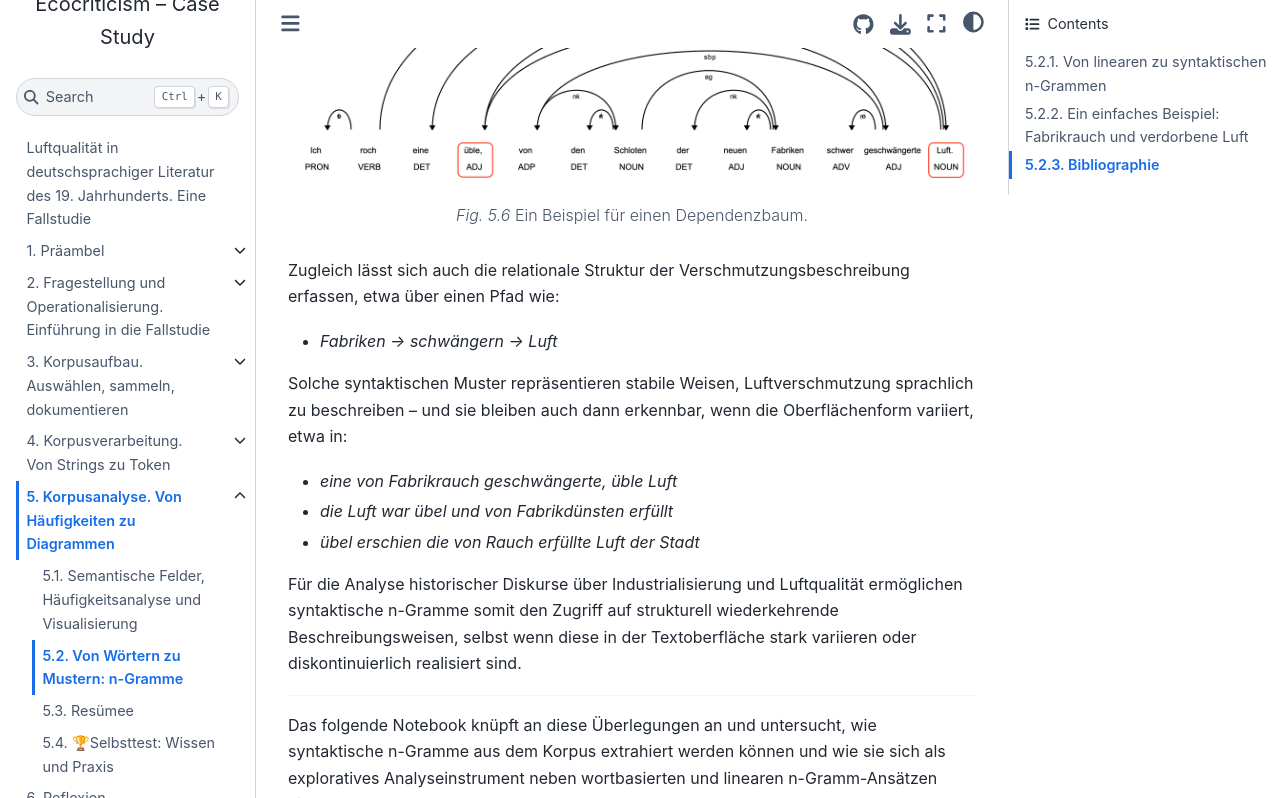
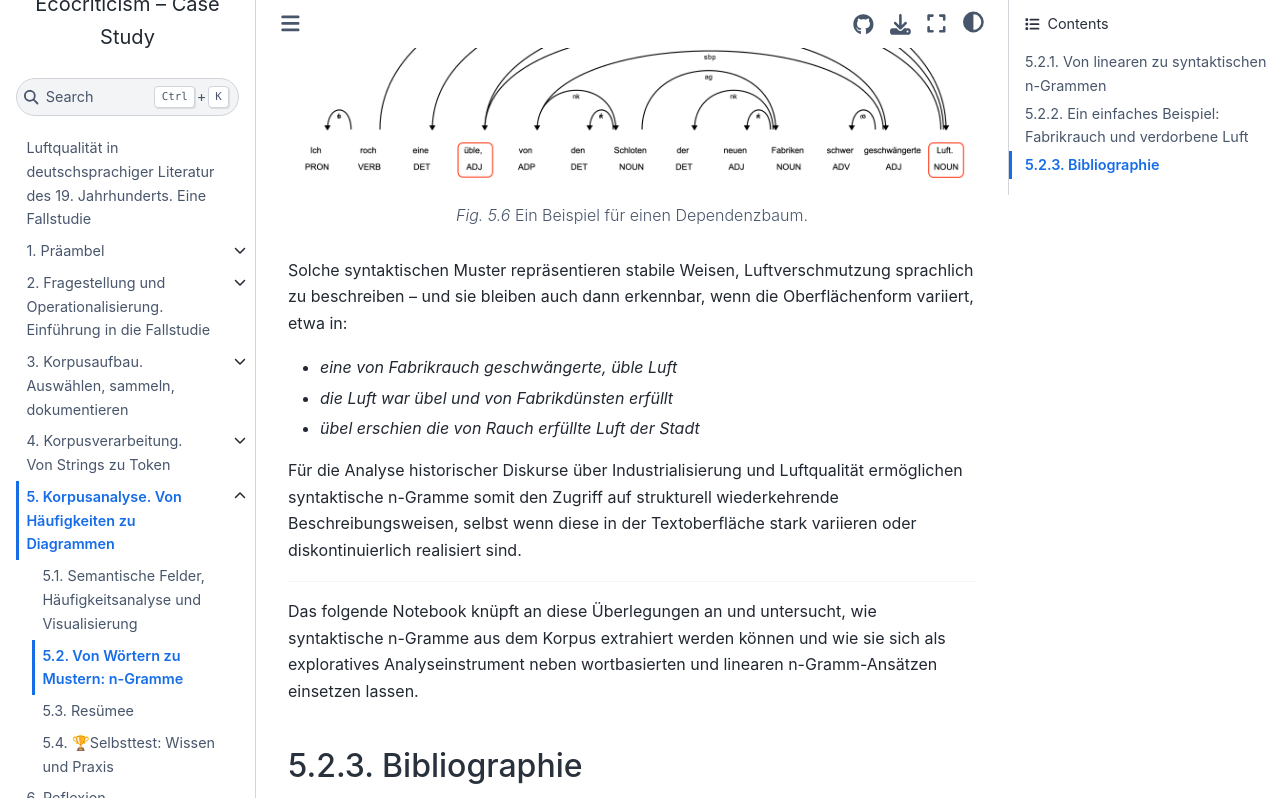
Before and after one commit to quadriga-dk/Text-Fallstudie-3, a Jupyter Book: the page built from corpus_analysis/corpus-analysis_syntactic-ngrams-intro.md, in a window 1280 px wide and 900 px high, scrolled down 4034 px, cut to the strip 0-798 px from the top of the window. Built offline with Jupyter Book 1.0.4 settings and Sphinx 7.4.7 and the Sphinx Book theme 1.1.4, drawn with Linux system fonts in a browser that asks for light colours; pages that are not in the unit, such as notebooks, are missing from menus; cross-references to code outside the pages are shown as plain code.

Commit message:
remove excessive example

````diff
--- a/corpus_analysis/corpus-analysis_syntactic-ngrams-intro.md
+++ b/corpus_analysis/corpus-analysis_syntactic-ngrams-intro.md
@@ -75,10 +75,6 @@ name: Ngrams Example
  Ein Beispiel für einen Dependenzbaum.
 ```
 
-Zugleich lässt sich auch die relationale Struktur der Verschmutzungsbeschreibung erfassen, etwa über einen Pfad wie:
-
-* *Fabriken → schwängern → Luft*
-
 Solche syntaktischen Muster repräsentieren stabile Weisen, Luftverschmutzung sprachlich zu beschreiben – und sie bleiben auch dann erkennbar, wenn die Oberflächenform variiert, etwa in:
 
 * *eine von Fabrikrauch geschwängerte, üble Luft*
````
